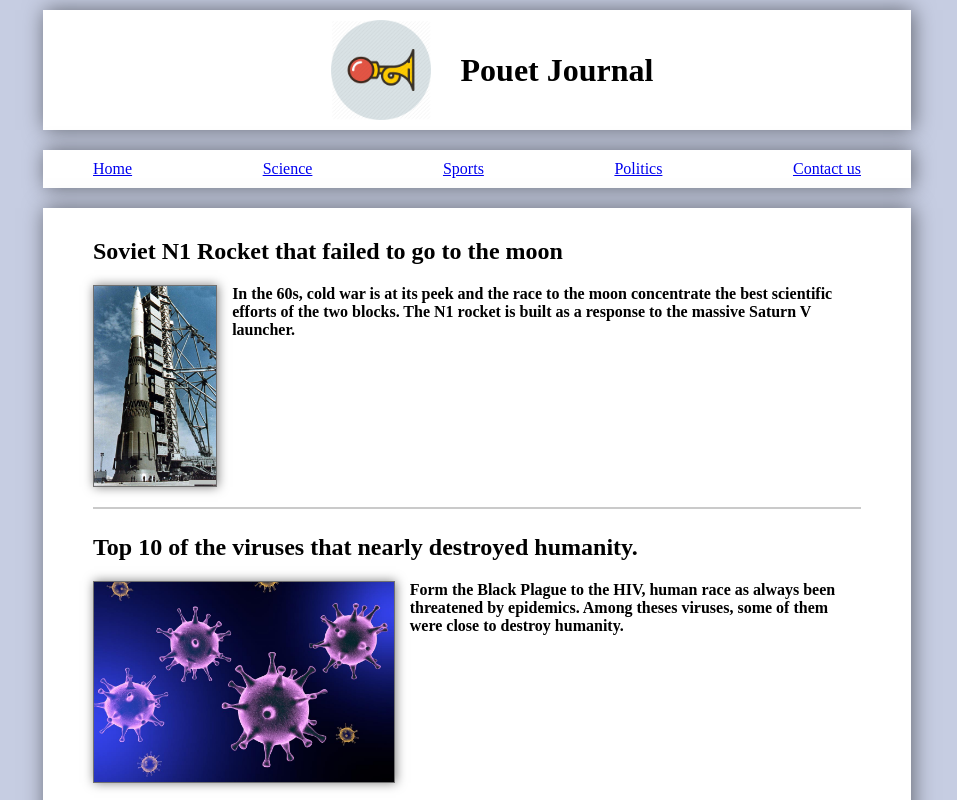
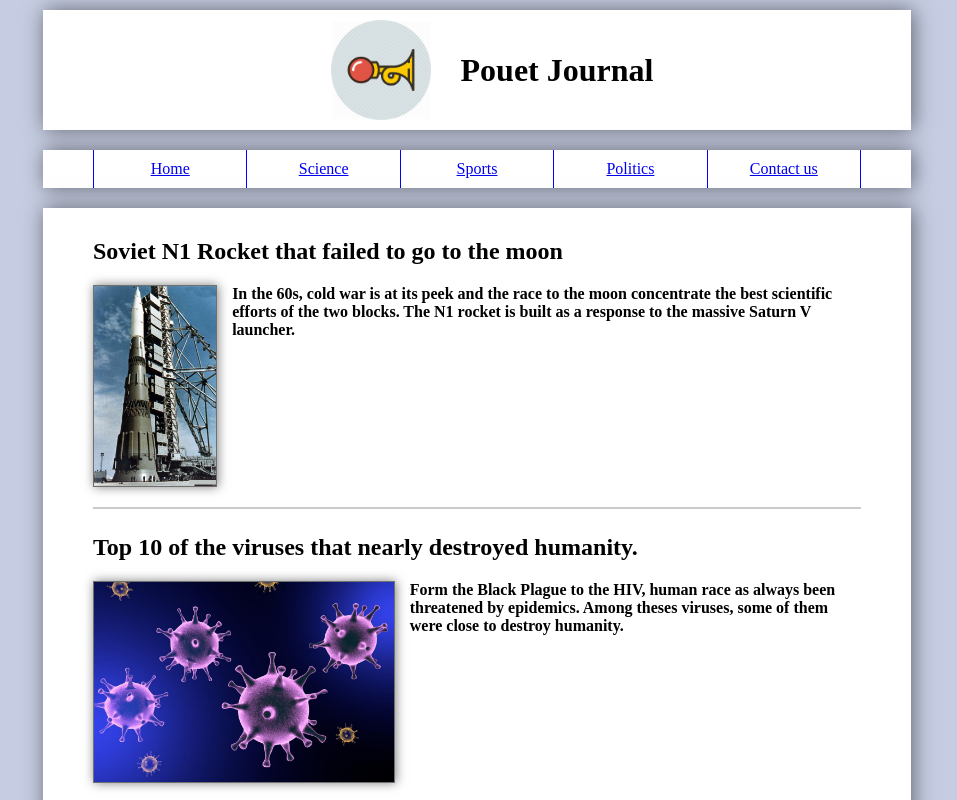
Before and after one commit to OrangeDuck91/ng-pouet-journal, an Angular app: page /home in a window 1280 px wide. Shown: the top 800 px of the page, without its empty margins (163-1120 px from the left). Built offline with nearby package versions, Linux system fonts and the light colour scheme.

Commit message:
style menu deroulant

```diff
--- a/src/app/app.component.scss
+++ b/src/app/app.component.scss
@@ -4,6 +4,7 @@
   align-items: center;
   min-height: 100vh;
 
+  // all direct childs of main : header, nav-bar, main-content, footer
   >*{
       width: 60%;
       padding: 10px 50px;
@@ -22,17 +23,16 @@
     height: 100px;
     margin : 0 30px;
   }
+}
 
-  // border : 1px solid blue;
+.main a1-top-nav-bar{
+  padding : 0 50px;
 }
 
 .main-content{
   flex : 1;
-  // border : 1px solid blueviolet;
 }
 
 .footer{
   height: 75px;
-
-  // border : 1px solid red;
 }
--- a/src/app/common/component/top-nav-bar/top-nav-bar.component.html
+++ b/src/app/common/component/top-nav-bar/top-nav-bar.component.html
@@ -1,13 +1,17 @@
 <div id="menu">
-  <div class="menu-level-1" *ngFor="let menuEntry of menu">
+  <div class="menu-level-1"
+       *ngFor="let menuEntry of menu"
+       (mouseenter)="onEnter(menuEntry)"
+       (mouseleave)="onLeave(menuEntry)">
     <span>
       <a [routerLink]="menuEntry.route">
         {{menuEntry.title}}
       </a>
     </span>
     <div class="menu-level-2"
-          *ngIf="menuEntry.subMenu"
-          [hidden]="!menuEntry.ishovered">
+         *ngIf="menuEntry.subMenu"
+         [style.opacity]="menuEntry.ishovered ? '1' : '0'"
+         [style.visibility]="menuEntry.ishovered ? 'visible' : 'hidden'">
       <span *ngFor="let menusubEntry of menuEntry.subMenu">
         <a [routerLink]="menusubEntry.route">
           {{menusubEntry.title}}
--- a/src/app/common/component/top-nav-bar/top-nav-bar.component.scss
+++ b/src/app/common/component/top-nav-bar/top-nav-bar.component.scss
@@ -5,8 +5,30 @@
 
 .menu-level-1{
 
+  position : relative;
+  padding: 10px;
+  flex: 1;
+  text-align: center;
+  border-left : 1px solid blue;
 
   .menu-level-2{
+    position: absolute;
+    background-color: white;
+    left: -1px;
+    border: 1px solid blue;
+    border-top: none;
+    width: 100%;
+    top: 38px;
 
+    transition: all .2s;
+
+      span{
+        padding: 10px;
+        display: block;
+      }
   }
 }
+
+.menu-level-1:last-of-type{
+  border-right : 1px solid blue;
+}
--- a/src/app/common/component/top-nav-bar/top-nav-bar.component.ts
+++ b/src/app/common/component/top-nav-bar/top-nav-bar.component.ts
@@ -6,7 +6,7 @@ import { MenuEntry } from '../../model/menu-entry.model';
   templateUrl: './top-nav-bar.component.html',
   styleUrls: ['./top-nav-bar.component.scss']
 })
-export class TopNavBarComponent  {
+export class TopNavBarComponent {
 
   menu: MenuEntry[] = [
     {
@@ -63,4 +63,12 @@ export class TopNavBarComponent  {
 
   constructor() { }
 
+  onEnter(entry: MenuEntry) {
+    entry.ishovered = true;
+  }
+
+  onLeave(entry: MenuEntry) {
+    entry.ishovered = false;
+  }
+
 }
```
